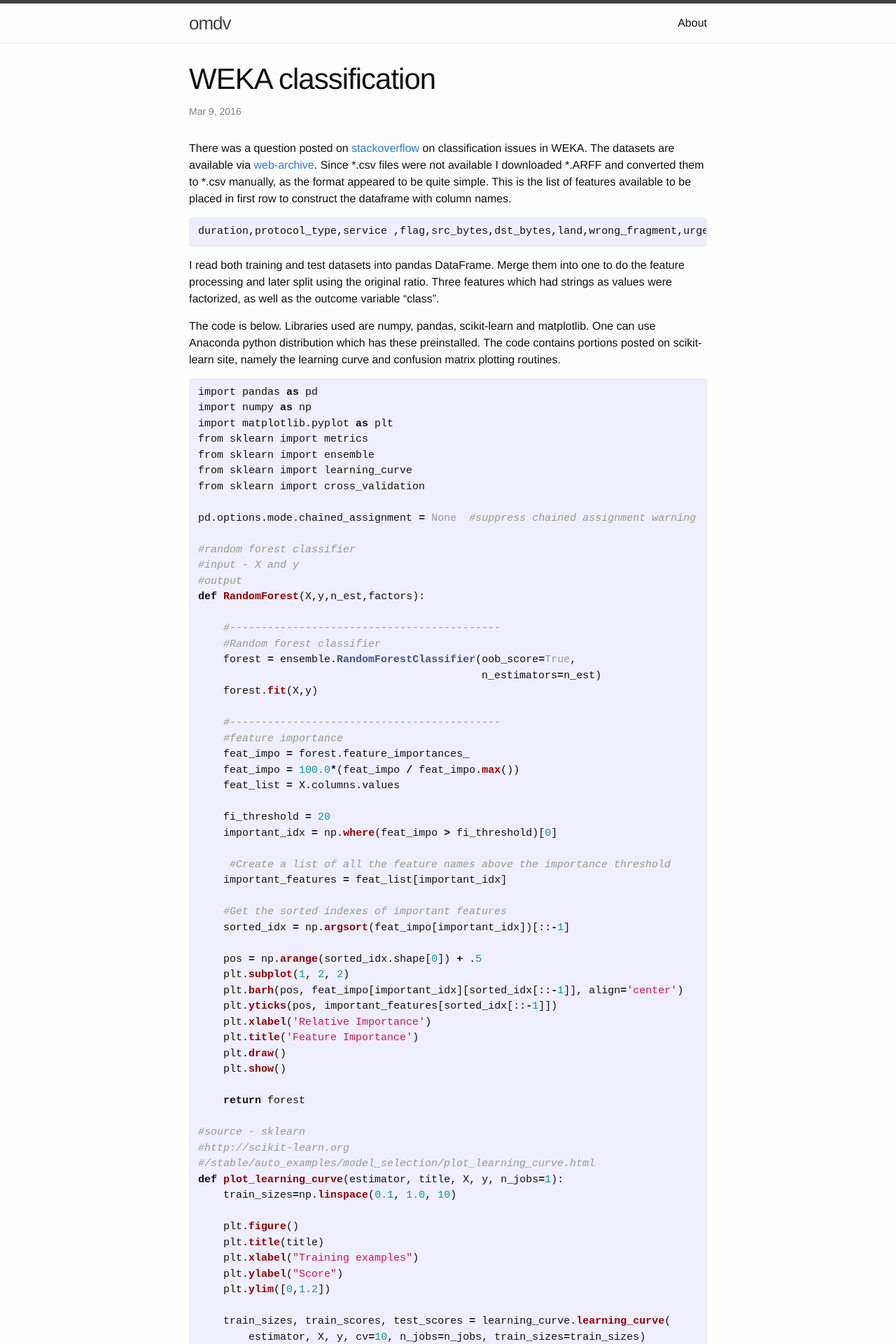
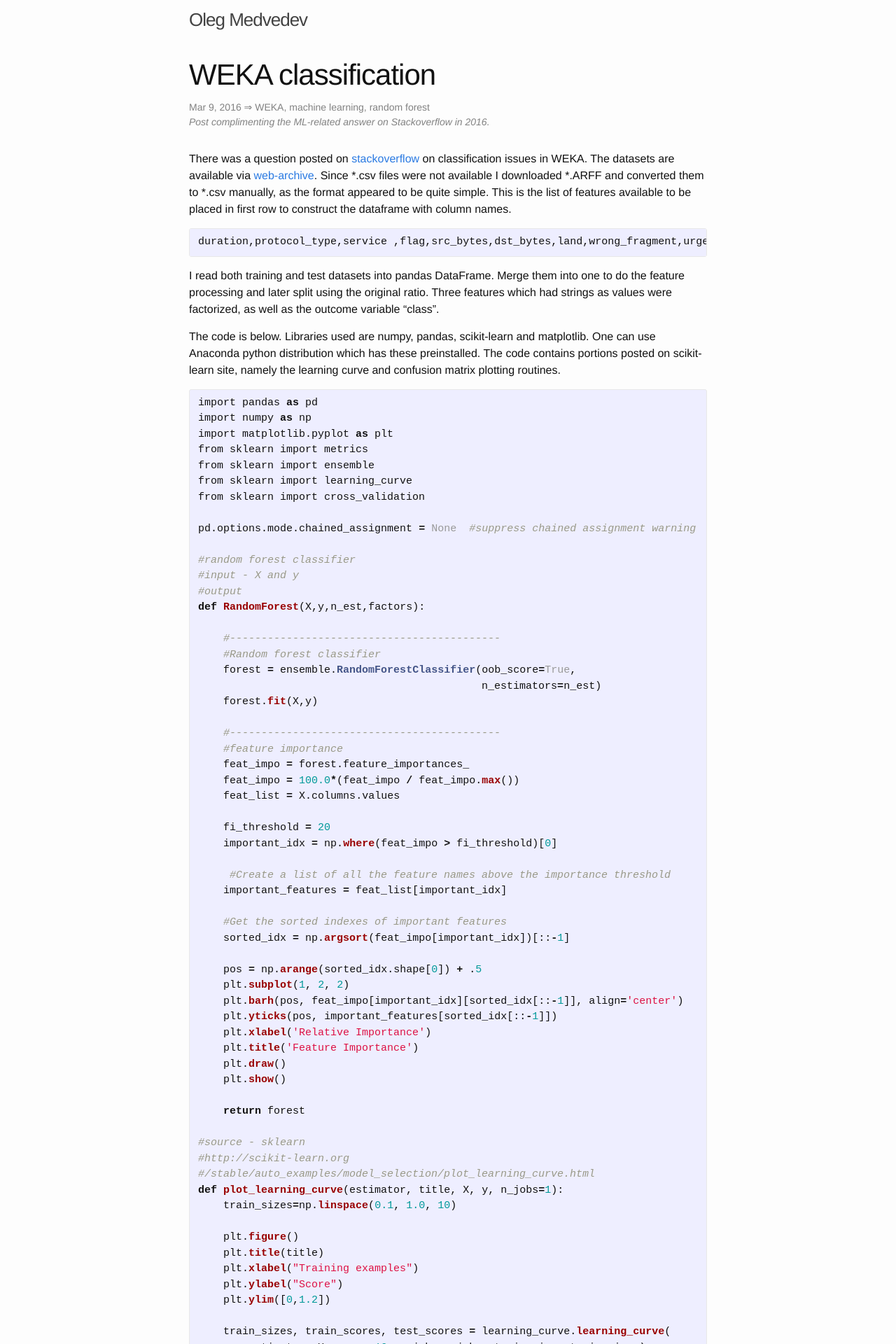
Before and after one commit to omdv/omdv.github.io, a Jekyll site: the page built from _posts/2016-03-09-WEKA-stackoverflow.markdown, in a window 1280 px wide. Shown: the top 1920 px of the page at 70% size. Built offline with Jekyll 4.4.1, drawn with Linux system fonts in a browser that asks for light colours; some of the changed text lies outside the part shown.

```diff
--- a/_config.yml
+++ b/_config.yml
@@ -6,7 +6,7 @@
 # 'jekyll serve'. If you change this file, please restart the server process.
 
 # Site settings
-title: omdv
+title: Oleg Medvedev
 description: data science and visualization
 baseurl: "" # the subpath of your site, e.g. /blog
 url: "https://omdv.github.io" # the base hostname & protocol for your site
--- a/_includes/footer.html
+++ b/_includes/footer.html
@@ -3,12 +3,12 @@
   <div class="wrapper">
 
     <div class="footer-col-wrapper">
-      <div class="footer-col footer-col-1">
+<!--       <div class="footer-col footer-col-1">
         <ul class="contact-list">
           <li>{{ site.title }}</li>
           <li><a href="mailto:{{ site.email }}">{{ site.email }}</a></li>
         </ul>
-      </div>
+      </div> -->
 
       <div class="footer-col footer-col-2">
         <ul class="social-media-list">
@@ -26,10 +26,10 @@
         </ul>
       </div>
 
-      <div class="footer-col footer-col-3">
+<!--       <div class="footer-col footer-col-3">
         <p>{{ site.description }}</p>
       </div>
-    </div>
+    </div> -->
 
   </div>
 
--- a/_layouts/post.html
+++ b/_layouts/post.html
@@ -5,7 +5,12 @@ layout: default
 
   <header class="post-header">
     <h1 class="post-title" itemprop="name headline">{{ page.title }}</h1>
-    <p class="post-meta"><time datetime="{{ page.date | date_to_xmlschema }}" itemprop="datePublished">{{ page.date | date: "%b %-d, %Y" }}</time>{% if page.author %} • <span itemprop="author" itemscope itemtype="http://schema.org/Person"><span itemprop="name">{{ page.author }}</span></span>{% endif %}</p>
+    <p class="post-meta">
+    	<time datetime="{{ page.date | date_to_xmlschema }}" itemprop="datePublished">{{ page.date | date: "%b %-d, %Y" }}</time>{% if page.tags.size > 0 %} &#8658 <span>{{ page.tags | sort | join: ", " }}</span>{% endif %}
+    	{% if page.description.size > 0 %}
+    		<br/><em>{{ page.description }}</em>
+		{% endif %}
+    </p>
   </header>
 
   <div class="post-content" itemprop="articleBody">
--- a/_posts/2016-03-09-WEKA-stackoverflow.markdown
+++ b/_posts/2016-03-09-WEKA-stackoverflow.markdown
@@ -1,7 +1,8 @@
 ---
 layout: post
 title:  "WEKA classification"
-page.categories: [random forest, WEKA]
+tags: [machine learning, random forest, WEKA]
+description: Post complimenting the ML-related answer on Stackoverflow in 2016.
 ---
 There was a question posted on [stackoverflow][stack] on classification issues in WEKA. The datasets are available via [web-archive][datasets]. Since *.csv files were not available I downloaded *.ARFF and converted them to *.csv manually, as the format appeared to be quite simple. This is the list of features available to be placed in first row to construct the dataframe with column names.
 
@@ -166,13 +167,13 @@ if __name__ == '__main__':
 
 Script provides three plots. First is the feature importance. Second is the learning curve which looks somewhat weird as both training and cross-validation scores are perfect. After delving deeper into dataset it looks like the original website hosting the dataset mentions that it had too many repeat values, which could explain these scores.
 
-![Feature importance]({{ site.github.url }}/assets/weka_features.png)
+![Feature importance]({{ site.url }}/assets/weka_features.png)
 
-![Learning curves]({{ site.github.url }}/assets/weka_learning_curves.png)
+![Learning curves]({{ site.url }}/assets/weka_learning_curves.png)
 
 Finally the confusion matrix for the test dataset. The precision drops to 65% for "normal" case and recall is high. Perhaps adjusting the threshold values for classifier will help.
 
-![Confusion matrix]({{ site.github.url }}/assets/weka_cmatrix.png)
+![Confusion matrix]({{ site.url }}/assets/weka_cmatrix.png)
 
 The final fit report is below as well:
 {% highlight python %}
--- a/_posts/2018-05-10-Udacity-AI-nanodegree.markdown
+++ b/_posts/2018-05-10-Udacity-AI-nanodegree.markdown
@@ -1,10 +1,9 @@
 ---
 title: Udacity Artificial Intelligence Nanodegree
 layout: post
-page.categories: [udacity, notes, artificial intelligence]
+tags: [udacity, machine learning, lecture notes, artificial intelligence]
+description: Notes for the 6 months version of Udacity AI Nanodegree taken in Dec, 2017 - July, 2018.
 ---
-
-The 6-months version, taken in Dec, 2017 - July, 2018.
 
 ## Term 1 - Search and Planning
 
--- a/_sass/_layout.scss
+++ b/_sass/_layout.scss
@@ -2,8 +2,8 @@
  * Site header
  */
 .site-header {
-    border-top: 5px solid $grey-color-dark;
-    border-bottom: 1px solid $grey-color-light;
+    border-top: 0px solid $grey-color-dark;
+    border-bottom: 0px solid $grey-color-light;
     min-height: 56px;
 
     // Positioning context for the mobile navigation icon
@@ -98,7 +98,7 @@
  * Site footer
  */
 .site-footer {
-    border-top: 1px solid $grey-color-light;
+    border-top: 0px solid $grey-color-light;
     padding: $spacing-unit 0;
 }
 
@@ -121,9 +121,10 @@
 }
 
 .footer-col {
-    float: left;
+    float: right;
     margin-bottom: $spacing-unit / 2;
     padding-left: $spacing-unit / 2;
+    margin: 0px auto;
 }
 
 .footer-col-1 {
```
Also changed, not shown: _drafts/2015-05-01-Zemstvo-stamps.markdown (deleted, +0 -17 lines), _drafts/2016-03-01-NHL-predictions.markdown (deleted, +0 -30 lines), about.md (deleted, +0 -7 lines).
